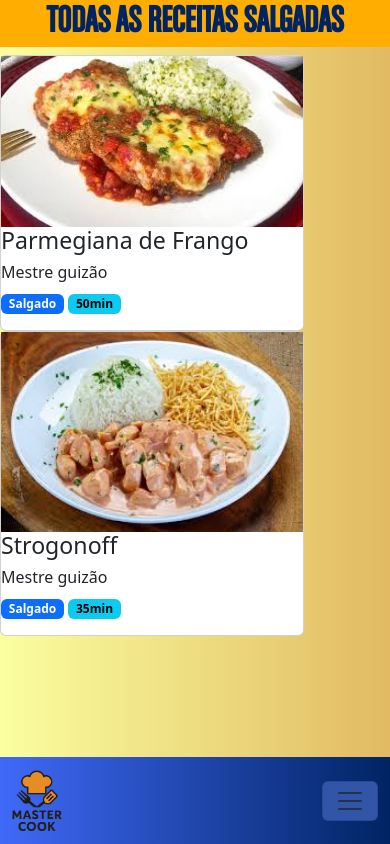
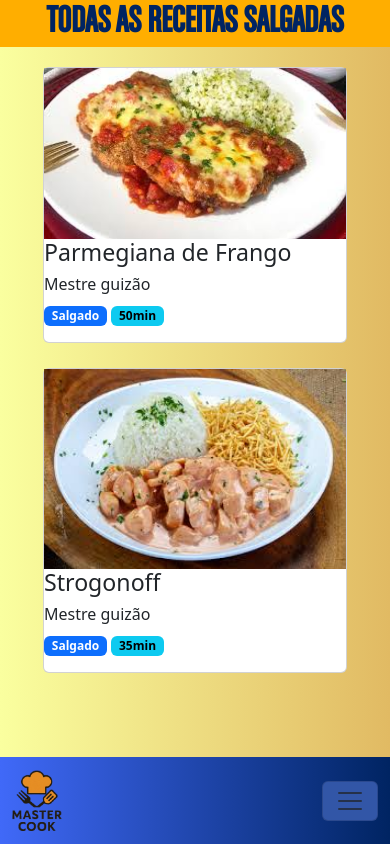
Before and after one commit to Guilherme-Eufrasio/mastercook-em-django, a Django app: page /receitas/salgado/ in a window 390 px wide. Run offline with Django 5.2, Linux system fonts and the light colour scheme; data comes from the database, SQL or seed files in the repository; both versions use the stored data as it was after the commit.

Commit message:
ajustes finais

```diff
--- a/mastercook/static/css/main.css
+++ b/mastercook/static/css/main.css
@@ -219,6 +219,7 @@
 }
 .pratos-destaques div p{
     margin:15px;
+    font-family: chalet;
 }
 .pratos-destaques .populares{
     width: 500px;
@@ -316,6 +317,12 @@
     gap: 20px;
 
 }
+.galeria{
+    display: flex;
+    flex-wrap: wrap;
+    gap: 25px;
+    margin: 20px;
+}
 @media only screen and (max-width:576px){
     .menu {
         display: none;
@@ -344,6 +351,10 @@
         margin: 15px;
         text-align: center;
     }
+    .galeria{
+        justify-content: center;
+    }
+
 }
 @media (min-width: 576px) {
     #menu-mobile{
```
Also changed, not shown: db.sqlite3, media/receitas/brigadeiro.jpg (added).
